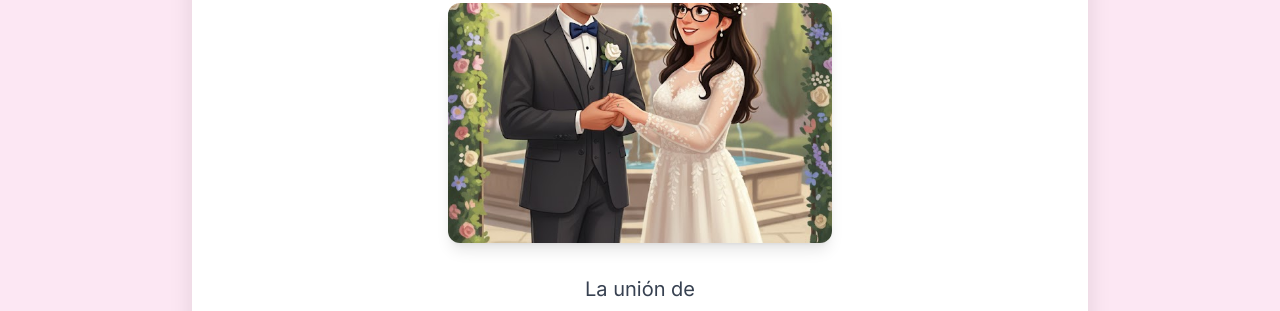
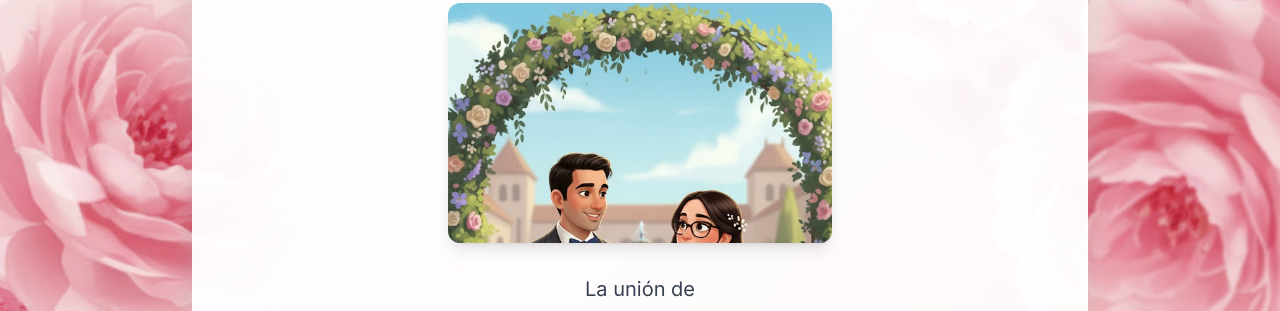
Before and after one commit to JoseMHR/la-boda-de-elena-y-jose-2026, a plain HTML site: page index.html in a window 1280 px wide. Shown: the part 191-502 px from the top of the page. Drawn offline with nearby package versions, Linux system fonts and the light colour scheme.

Commit message:
Change background to image and adjust container style
Updated background to use an image and made container slightly translucent.

```diff
--- a/index.html
+++ b/index.html
@@ -4,18 +4,24 @@
     <meta charset="UTF-8">
     <meta name="viewport" content="width=device-width, initial-scale=1.0">
     <title>¡Nos Casamos! José & Elena</title>
-    <!-- Tailwind CSS CDN --><script src="https://cdn.tailwindcss.com"></script>
+
+    <script src="https://cdn.tailwindcss.com"></script>
     <link href="https://fonts.googleapis.com/css2?family=Inter:wght@300;400;600;700&display=swap" rel="stylesheet">
     <style>
         body {
             font-family: 'Inter', sans-serif;
-            background-color: #fce7f3; /* Light pink background */
+            /* Usamos la imagen de fondo que subiste */
+            background-image: url('fondo.png');
+            background-size: cover; /* Para que la imagen cubra todo el espacio */
+            background-position: center; /* Para centrar la imagen */
+            background-attachment: fixed; /* Para que el fondo no se mueva al hacer scroll */
+            background-repeat: no-repeat; /* Para que la imagen no se repita */
         }
         .container-card {
-            background-color: #fff;
-            border-radius: 1.5rem; /* Rounded corners */
+            background-color: rgba(255, 255, 255, 0.95); /* Hacemos el contenedor ligeramente traslúcido */
+            border-radius: 1.5rem;
             box-shadow: 0 10px 25px rgba(0, 0, 0, 0.1);
-            padding: 2.5rem 1.5rem; /* Adjusted padding for mobile */
+            padding: 2.5rem 1.5rem;
             max-width: 95%;
             margin: 1rem auto;
         }
@@ -26,7 +32,7 @@
             }
         }
         .btn-primary {
-            background-color: #ec4899; /* Pink */
+            background-color: #ec4899;
             color: white;
             padding: 0.75rem 1.5rem;
             border-radius: 0.75rem;
@@ -34,7 +40,7 @@
             transition: background-color 0.3s ease;
         }
         .btn-primary:hover {
-            background-color: #db2777; /* Darker pink */
+            background-color: #db2777;
         }
         .section {
             display: none;
@@ -62,18 +68,21 @@
 </head>
 <body class="min-h-screen flex flex-col justify-center items-center p-2 sm:p-4">
 
-    <!-- Main App Content --><div id="app-content" class="container-card w-full max-w-4xl text-center">
+    <div id="app-content" class="container-card w-full max-w-4xl text-center">
 
-        <!-- Welcome Screen --><div id="welcome-screen" class="section active-section">
+        <div id="welcome-screen" class="section active-section">
             <h1 class="text-4xl sm:text-5xl font-extrabold text-gradient mb-6">¡Nos Casamos!</h1>
-            <!-- IMAGEN DE INICIO: AHORA CARGA imagenBoda.jpg --><img src="imagenBoda.jpg" alt="José y Elena animados" class="mx-auto rounded-xl shadow-lg mb-8 w-full max-w-sm object-cover h-60">
+
+            <!-- Ajustamos la imagen para que no se corte por arriba usando 'object-top' -->
+            <img src="imagenBoda.jpg" alt="José y Elena" class="mx-auto rounded-xl shadow-lg mb-8 w-full max-w-sm object-cover h-60 object-top">
+
             <p class="text-lg sm:text-xl text-gray-700 mb-4">La unión de</p>
             <h2 class="text-3xl sm:text-4xl font-bold text-gray-800 mb-4">José & Elena</h2>
             <p class="text-xl sm:text-2xl text-gray-600 mb-8">Málaga, Junio 2026</p>
             <button onclick="showSection('main-info-screen')" class="btn-primary">Descubre nuestra boda</button>
         </div>
 
-        <!-- Main Info Screen / Navigation Hub --><div id="main-info-screen" class="section hidden">
+        <div id="main-info-screen" class="section hidden">
             <h1 class="text-3xl sm:text-4xl font-extrabold text-gradient mb-8">Nuestra Boda</h1>
 
             <nav class="mb-8 border-b-2 border-gray-200">
@@ -83,7 +92,7 @@
                 </ul>
             </nav>
 
-            <!-- Our Wedding Details Sub-section --><div id="our-wedding-details" class="sub-section active-sub-section text-left">
+            <div id="our-wedding-details" class="sub-section active-sub-section text-left">
                 <h2 class="text-2xl sm:text-3xl font-bold text-gray-800 mb-6 text-center">¡Preparaos para disfrutar!</h2>
                 <p class="text-base sm:text-lg text-gray-700 mb-6 leading-relaxed">
                     Estamos preparando con mucho cariño el día más importante de nuestras vidas y queremos compartirlo con vosotros.
@@ -138,17 +147,17 @@
                 <p class="text-base sm:text-lg text-gray-700 leading-relaxed text-center">
                     Y esto es solo un adelanto... ¡habrá muchas más sorpresas y detalles que harán de este día algo realmente mágico!
                 </p>
-                <!-- Placeholder para imagen de fiesta/diversión, puedes reemplazarla con otra vuestra si quieres --><img src="https://placehold.co/400x200/FCE7F3/EC4899?text=Fiesta+y+Diversión" alt="Fiesta y Diversión" class="mx-auto rounded-xl shadow-lg mt-8 w-full max-w-sm">
+                <img src="https://placehold.co/400x200/FCE7F3/EC4899?text=Fiesta+y+Diversión" alt="Fiesta y Diversión" class="mx-auto rounded-xl shadow-lg mt-8 w-full max-w-sm">
             </div>
 
-            <!-- RSVP Form Sub-section --><div id="rsvp-form" class="sub-section hidden text-left">
+            <div id="rsvp-form" class="sub-section hidden text-left">
                 <h2 class="text-2xl sm:text-3xl font-bold text-gray-800 mb-6 text-center">¡Confirma tu Asistencia!</h2>
                 <p class="text-base sm:text-lg text-gray-700 mb-6 text-center">
                     Nos encantaría que nos acompañaras. Por favor, rellena el formulario para confirmar.
                 </p>
 
                 <div id="google-form-container" class="bg-gray-50 rounded-xl shadow-inner overflow-hidden">
-                    <!-- Formulario de Google integrado --><iframe src="https://docs.google.com/forms/d/e/1FAIpQLSd6a3smmYi7etG4jb_AVyI86lNF73TMx_lqRMQocsJpHt3Akg/viewform?embedded=true" width="100%" height="800" frameborder="0" marginheight="0" marginwidth="0">Cargando…</iframe>
+                    <iframe src="https://docs.google.com/forms/d/e/1FAIpQLSd6a3smmYi7etG4jb_AVyI86lNF73TMx_lqRMQocsJpHt3Akg/viewform?embedded=true" width="100%" height="800" frameborder="0" marginheight="0" marginwidth="0">Cargando…</iframe>
                 </div>
             </div>
         </div>
```
